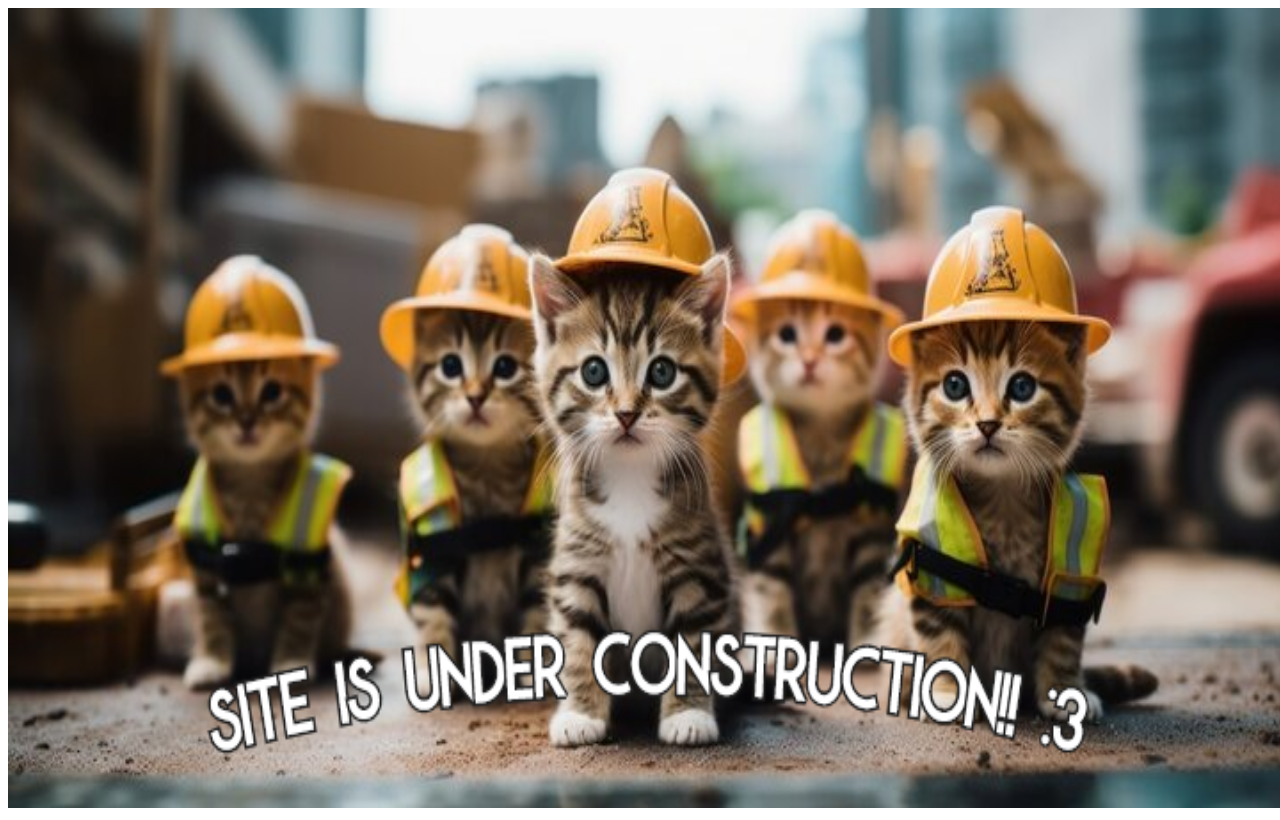
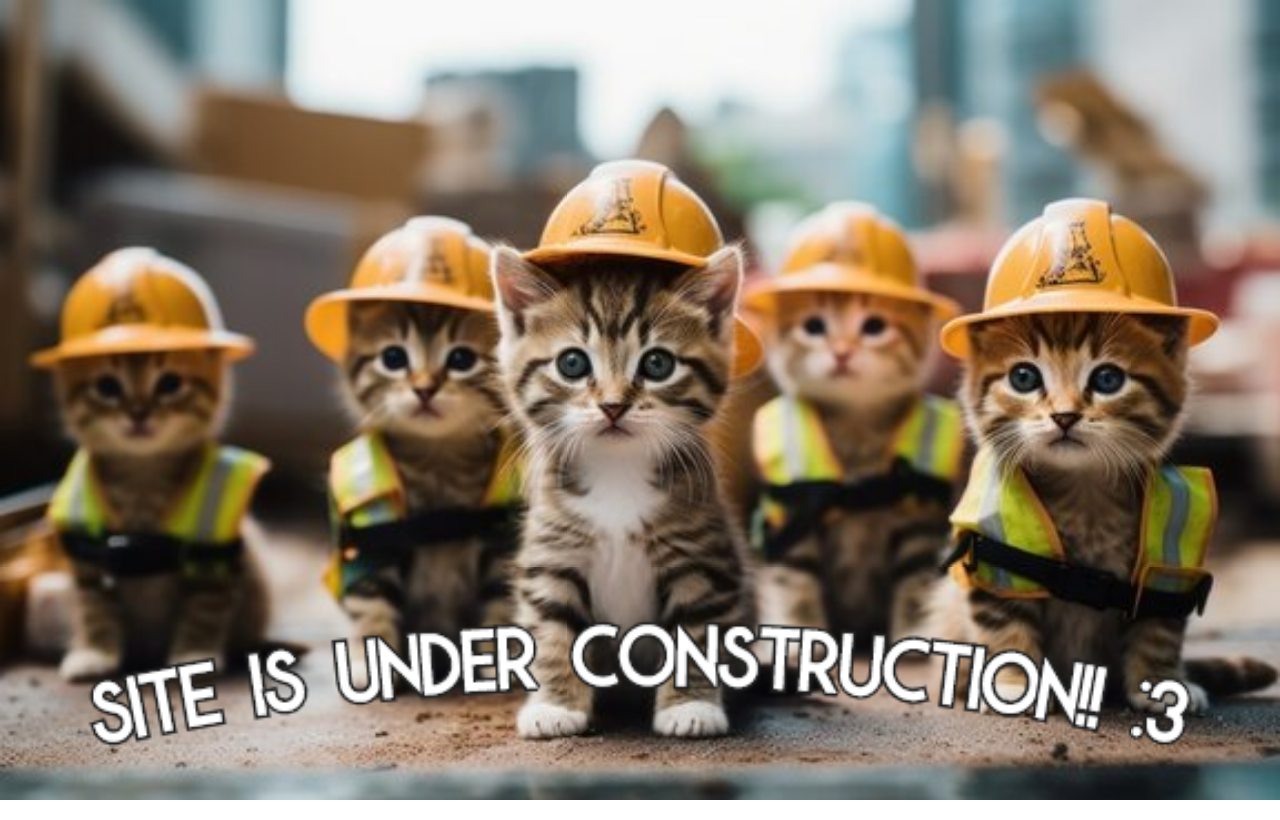
Before and after one commit to wtfterm/term, a plain HTML site: page index.html in a window 1280 px wide. Drawn offline with Linux system fonts and the light colour scheme.

Commit message:
Update index.html

```diff
--- a/index.html
+++ b/index.html
@@ -10,8 +10,16 @@
         overflow: none;
     }
     img {
+        bottom: 0;
+        height: 100vh;
+        left: 0;
+        -o-object-fit: cover;
+        object-fit: cover;
+        position: fixed;
+        right: 0;
+        top: 0;
         width: 100vw;
-        height:100vh;
+        z-index: -1;
     }
 </style>
 <body>
```
